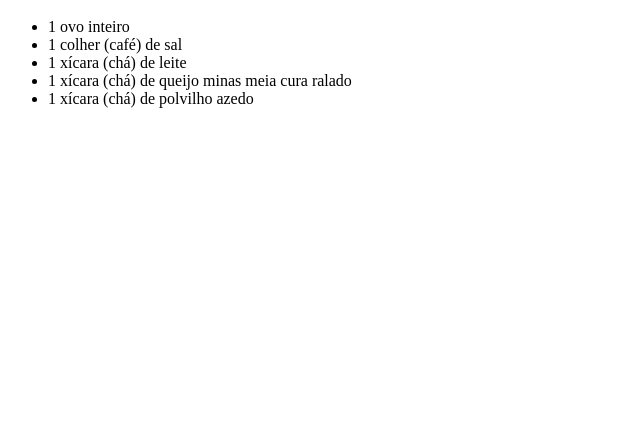
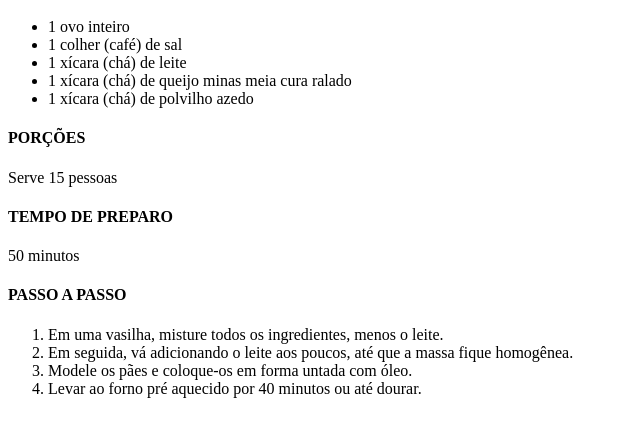
Before and after one commit to henriquetrabalhodossantos-ux/reiceitas-de-minas, a plain HTML site: page index.html in a window 1280 px wide. Shown: the part 184-620 px from the top of the page, without its empty margins (0-640 px from the left). Drawn offline with Linux system fonts and the light colour scheme.

Commit message:
feat insere o passo a passo do preparo da receitas

```diff
--- a/index.html
+++ b/index.html
@@ -31,6 +31,17 @@
                 <li>1 xícara (chá) de queijo minas meia cura ralado</li>
                 <li>1 xícara (chá) de polvilho azedo</li>
             </ul>
+            <h4>PORÇÕES</h4>
+            <div>Serve 15 pessoas</div>
+            <h4>TEMPO DE PREPARO</h4>
+            <div>50 minutos</div>
+            <h4>PASSO A PASSO</h4>
+            <ol>
+                <li>Em uma vasilha, misture todos os ingredientes, menos o leite.</li>
+                <li>Em seguida, vá adicionando o leite aos poucos, até que a massa fique homogênea.</li>
+                <li>Modele os pães e coloque-os em forma untada com óleo.</li>
+                <li>Levar ao forno pré aquecido por 40 minutos ou até dourar.</li>
+            </ol>
         </section>
     </main>
     <footer>
```
